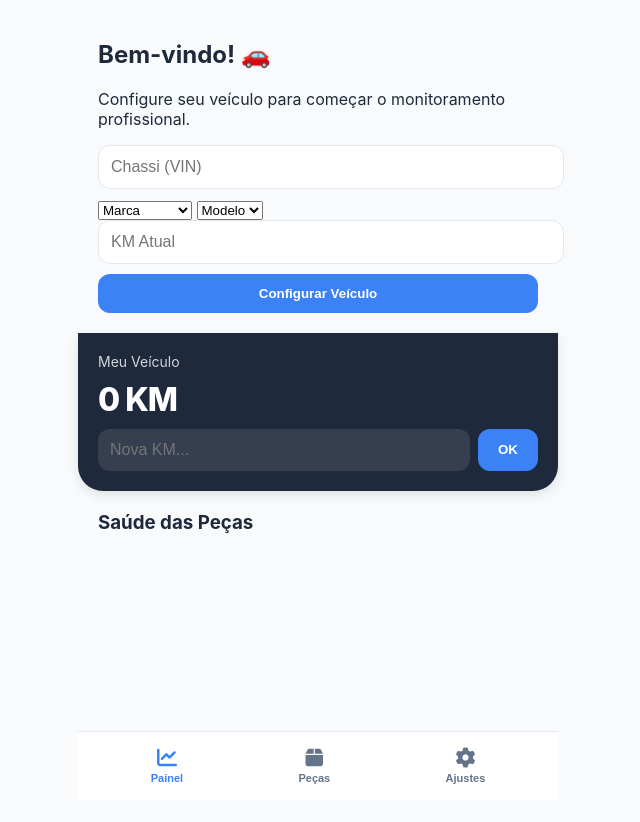
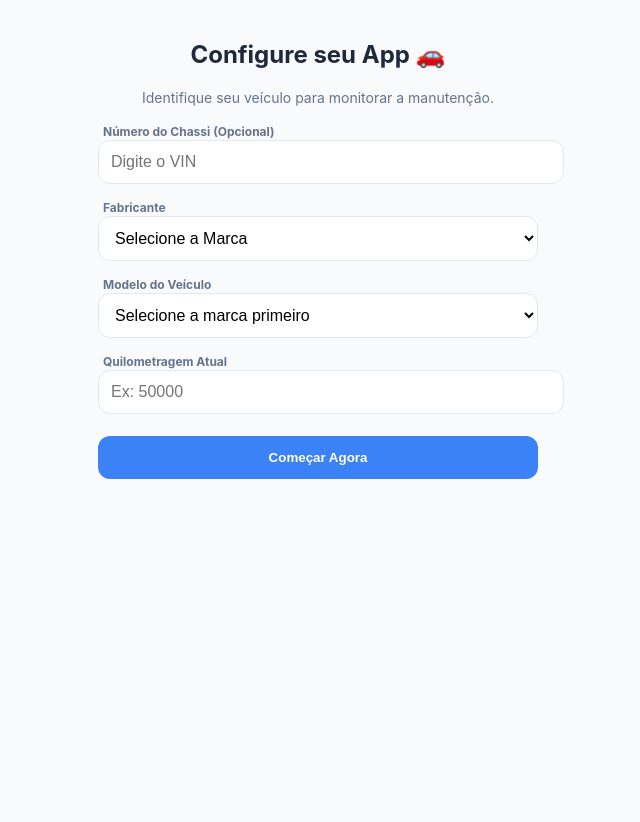
Before and after one commit to Originalrj/meu-carro-obd2, a plain HTML site: page index.html in a window 1280 px wide. Shown: the whole page, without its empty margins (322-962 px from the left). After the commit the page ends 800 px from the top, so only its background shows below. Drawn offline with Linux system fonts and the light colour scheme.

Commit message:
Mais carros

```diff
--- a/index.html
+++ b/index.html
@@ -13,28 +13,25 @@
         body { font-family: 'Inter', system-ui, -apple-system, sans-serif; background: var(--bg); margin: 0; color: var(--primary); }
         .container { max-width: 480px; margin: 0 auto; min-height: 100vh; display: flex; flex-direction: column; background: var(--bg); }
 
-        /* Navbar Superior */
         .top-nav { background: var(--primary); color: white; padding: 20px; border-radius: 0 0 25px 25px; box-shadow: 0 4px 12px rgba(0,0,0,0.1); }
         .km-display-main { font-size: 2rem; font-weight: 800; margin: 10px 0; letter-spacing: -1px; }
 
-        /* Cards de Saúde */
         .content { padding: 20px; flex: 1; }
-        .health-card { background: var(--card-bg); padding: 16px; border-radius: 16px; margin-bottom: 16px; box-shadow: 0 2px 4px rgba(0,0,0,0.05); }
+        .health-card { background: var(--card-bg); padding: 16px; border-radius: 16px; margin-bottom: 16px; box-shadow: 0 2px 4px rgba(0,0,0,0.05); border: 1px solid #e2e8f0; }
         .progress-bar { height: 8px; background: #e2e8f0; border-radius: 4px; margin: 12px 0; overflow: hidden; }
         .progress-fill { height: 100%; transition: width 0.5s ease; }
 
-        /* Menu Inferior (Navegação Estilo App) */
         .bottom-nav { background: white; display: flex; justify-content: space-around; padding: 15px; border-top: 1px solid #e2e8f0; position: sticky; bottom: 0; }
         .nav-item { border: none; background: none; color: #64748b; font-size: 11px; font-weight: 600; display: flex; flex-direction: column; align-items: center; cursor: pointer; }
         .nav-item.active { color: var(--accent); }
         .nav-item i { font-size: 20px; margin-bottom: 4px; }
 
-        /* Utilitários */
-        .btn-primary { background: var(--accent); color: white; border: none; padding: 12px; border-radius: 12px; font-weight: 700; width: 100%; cursor: pointer; }
+        .btn-primary { background: var(--accent); color: white; border: none; padding: 14px; border-radius: 12px; font-weight: 700; width: 100%; cursor: pointer; margin-top: 10px; }
         .badge { font-size: 10px; padding: 4px 8px; border-radius: 20px; font-weight: bold; text-transform: uppercase; }
         .hidden { display: none; }
 
-        input { width: 100%; padding: 12px; border: 1px solid #e2e8f0; border-radius: 12px; margin-bottom: 10px; font-size: 16px; }
+        input, select { width: 100%; padding: 12px; border: 1px solid #e2e8f0; border-radius: 12px; margin-bottom: 12px; font-size: 16px; background: white; }
+        label { font-size: 12px; font-weight: bold; color: #64748b; margin-left: 5px; }
     </style>
     <link rel="stylesheet" href="https://cdnjs.cloudflare.com/ajax/libs/font-awesome/6.0.0/css/all.min.css">
 </head>
@@ -42,22 +39,43 @@
 
 <div class="container">
     <div id="setup-screen" class="content hidden">
-        <h2>Bem-vindo! 🚗</h2>
-        <p>Configure seu veículo para começar o monitoramento profissional.</p>
-        <input type="text" id="vin-input" placeholder="Chassi (VIN)" oninput="decodificarVIN()">
-        <select id="marca" onchange="popularModelos()"><option value="">Marca</option><option value="volkswagen">Volkswagen</option></select>
-        <select id="modelo"><option value="">Modelo</option></select>
-        <input type="number" id="km-inicial" placeholder="KM Atual">
-        <button class="btn-primary" onclick="iniciarApp()">Configurar Veículo</button>
+        <h2 style="text-align:center">Configure seu App 🚗</h2>
+        <p style="text-align:center; color: #64748b; font-size: 14px;">Identifique seu veículo para monitorar a manutenção.</p>
+
+        <label>Número do Chassi (Opcional)</label>
+        <input type="text" id="vin-input" placeholder="Digite o VIN" oninput="decodificarVIN()">
+
+        <label>Fabricante</label>
+        <select id="marca" onchange="popularModelos()">
+            <option value="">Selecione a Marca</option>
+            <option value="volkswagen">Volkswagen</option>
+            <option value="fiat">Fiat</option>
+            <option value="chevrolet">Chevrolet</option>
+            <option value="hyundai">Hyundai</option>
+            <option value="toyota">Toyota</option>
+            <option value="honda">Honda</option>
+            <option value="renault">Renault</option>
+            <option value="jeep">Jeep</option>
+            <option value="nissan">Nissan</option>
+            <option value="caoa-chery">Caoa Chery</option>
+        </select>
+
+        <label>Modelo do Veículo</label>
+        <select id="modelo"><option value="">Selecione a marca primeiro</option></select>
+
+        <label>Quilometragem Atual</label>
+        <input type="number" id="km-inicial" placeholder="Ex: 50000">
+
+        <button class="btn-primary" onclick="iniciarApp()">Começar Agora</button>
     </div>
 
-    <div id="main-app" class="hidden" style="display: flex; flex-direction: column; min-height: 100vh;">
+    <div id="main-app" class="hidden">
         <div class="top-nav">
             <div style="font-size: 14px; opacity: 0.8;" id="car-title">Meu Veículo</div>
             <div class="km-display-main" id="km-display">0 KM</div>
             <div style="display: flex; gap: 8px;">
-                <input type="number" id="new-km" placeholder="Nova KM..." style="margin-bottom:0; background: rgba(255,255,255,0.1); color: white; border: none;">
-                <button onclick="atualizarKM()" style="width: auto; padding: 0 20px; margin: 0;" class="btn-primary">OK</button>
+                <input type="number" id="new-km" placeholder="Atualizar KM..." style="margin-bottom:0; background: rgba(255,255,255,0.1); color: white; border: none;">
+                <button onclick="atualizarKM()" style="width: auto; padding: 0 20px; margin: 0; background: var(--success); color: white; border-radius: 12px; border: none; font-weight: bold;">OK</button>
             </div>
         </div>
 
@@ -73,7 +91,9 @@
             </div>
 
             <div id="tab-config" class="tab-content hidden">
-                <h3>Ajustes</h3>
+                <h3>Ajustes do Aplicativo</h3>
+                <button class="btn-primary" id="btn-scan" style="background:#6200ea; margin-bottom: 20px;">🔍 Scan OBD2 (Bluetooth)</button>
+                <div id="status-bluetooth" style="text-align:center; font-size:12px; margin-bottom:20px"></div>
                 <button onclick="resetar()" style="background:#fee2e2; color:#ef4444;" class="btn-primary">Apagar Todos os Dados</button>
             </div>
         </div>
@@ -87,25 +107,66 @@
 </div>
 
 <script>
-// Estrutura de Dados Profissionalizada
 const db = {
     "volkswagen": {
-        "Gol 1.6 MSI": [
-            { id: 'oleo', cat: "Motor", item: "Óleo 5W40", km: 10000 },
-            { id: 'correia', cat: "Motor", item: "Correia Dentada", km: 60000 },
-            { id: 'pneu', cat: "Rodagem", item: "Rodízio de Pneus", km: 10000 },
-            { id: 'freio', cat: "Segurança", item: "Fluido de Freio", km: 20000 }
-        ]
+        "Gol 1.6 MSI": [{id:'oleo', cat:"Motor", item:"Óleo 5W40", km:10000}, {id:'correia', cat:"Motor", item:"Correia Dentada", km:60000}, {id:'pneu', cat:"Rodagem", item:"Rodízio Pneus", km:10000}],
+        "Polo TSI": [{id:'oleo', cat:"Motor", item:"Óleo 0W20", km:10000}],
+        "T-Cross": [{id:'oleo', cat:"Motor", item:"Óleo 0W20", km:10000}],
+        "Virtus": [{id:'oleo', cat:"Motor", item:"Óleo TSI", km:10000}],
+        "Saveiro": [{id:'oleo', cat:"Motor", item:"Óleo 5W40", km:10000}]
+    },
+    "fiat": {
+        "Strada": [{id:'oleo', cat:"Motor", item:"Óleo 0W20", km:10000}],
+        "Argo": [{id:'oleo', cat:"Motor", item:"Óleo 0W20", km:10000}],
+        "Mobi": [{id:'oleo', cat:"Motor", item:"Óleo 5W30", km:10000}],
+        "Toro": [{id:'oleo', cat:"Motor", item:"Filtro Diesel/Flex", km:10000}],
+        "Cronos": [{id:'oleo', cat:"Motor", item:"Óleo 0W20", km:10000}]
+    },
+    "chevrolet": {
+        "Onix": [{id:'oleo', cat:"Motor", item:"Óleo 0W20", km:10000}],
+        "Onix Plus": [{id:'oleo', cat:"Motor", item:"Óleo 0W20", km:10000}],
+        "Tracker": [{id:'oleo', cat:"Motor", item:"Óleo 0W20", km:10000}],
+        "S10": [{id:'oleo', cat:"Motor", item:"Filtro de Óleo Diesel", km:10000}],
+        "Spin": [{id:'oleo', cat:"Motor", item:"Óleo 5W30", km:10000}]
+    },
+    "hyundai": {
+        "HB20": [{id:'oleo', cat:"Motor", item:"Óleo 5W30", km:10000}],
+        "Creta": [{id:'oleo', cat:"Motor", item:"Óleo 5W30", km:10000}]
+    },
+    "toyota": {
+        "Corolla": [{id:'oleo', cat:"Motor", item:"Óleo 0W20", km:10000}],
+        "Hilux": [{id:'oleo', cat:"Motor", item:"Filtro Óleo", km:10000}],
+        "Yaris": [{id:'oleo', cat:"Motor", item:"Óleo 0W20", km:10000}]
     }
 };
 
-let appData = JSON.parse(localStorage.getItem('autopro_v1')) || null;
+let appData = JSON.parse(localStorage.getItem('autopro_v2')) || null;
+
+function popularModelos() {
+    const marca = document.getElementById('marca').value;
+    const comboModelo = document.getElementById('modelo');
+    comboModelo.innerHTML = '<option value="">Selecione o Modelo</option>';
+
+    if (db[marca]) {
+        Object.keys(db[marca]).forEach(m => {
+            comboModelo.innerHTML += `<option value="${m}">${m}</option>`;
+        });
+    }
+}
+
+function decodificarVIN() {
+    const vin = document.getElementById('vin-input').value.toUpperCase();
+    if(vin.startsWith("9BW")) { document.getElementById('marca').value = "volkswagen"; popularModelos(); }
+    if(vin.startsWith("9BD")) { document.getElementById('marca').value = "fiat"; popularModelos(); }
+    if(vin.startsWith("9BG")) { document.getElementById('marca').value = "chevrolet"; popularModelos(); }
+}
 
 function iniciarApp() {
     const m = document.getElementById('marca').value;
     const mod = document.getElementById('modelo').value;
     const km = parseInt(document.getElementById('km-inicial').value);
-    if(!m || !mod || isNaN(km)) return alert("Preencha os dados corretamente.");
+
+    if(!m || !mod || isNaN(km)) return alert("Por favor, preencha Marca, Modelo e KM.");
 
     const hist = db[m][mod].map(p => ({ id: p.id, km: km }));
     appData = { marca: m, modelo: mod, kmAtual: km, historico: hist };
@@ -114,10 +175,7 @@ function iniciarApp() {
 }
 
 function renderApp() {
-    if(!appData) {
-        document.getElementById('setup-screen').classList.remove('hidden');
-        return;
-    }
+    if(!appData) { document.getElementById('setup-screen').classList.remove('hidden'); return; }
     document.getElementById('setup-screen').classList.add('hidden');
     document.getElementById('main-app').classList.remove('hidden');
     document.getElementById('car-title').innerText = appData.modelo;
@@ -127,50 +185,38 @@ function renderApp() {
     lista.innerHTML = '';
 
     db[appData.marca][appData.modelo].forEach(peca => {
-        const ult = appData.historico.find(h => h.id === peca.id);
-        const prox = ult.km + peca.km;
+        const ult = appData.historico.find(h => h.id === peca.id) || {km: appData.kmAtual};
         const percorrido = appData.kmAtual - ult.km;
         const porcentagem = Math.max(0, Math.min(100, 100 - (percorrido / peca.km * 100)));
-
-        let cor = varName('--success');
-        if(porcentagem < 25) cor = varName('--danger');
-        else if(porcentagem < 50) cor = varName('--warning');
+        let cor = "#10b981";
+        if(porcentagem < 25) cor = "#ef4444"; else if(porcentagem < 50) cor = "#f59e0b";
 
         lista.innerHTML += `
             <div class="health-card">
                 <div style="display:flex; justify-content:space-between; align-items:center;">
                     <span style="font-weight:700">${peca.item}</span>
-                    <span class="badge" style="background:${cor}22; color:${cor}">${porcentagem.toFixed(0)}% saudável</span>
+                    <span class="badge" style="background:${cor}22; color:${cor}">${porcentagem.toFixed(0)}%</span>
                 </div>
-                <div class="progress-bar">
-                    <div class="progress-fill" style="width: ${porcentagem}%; background: ${cor}"></div>
+                <div class="progress-bar"><div class="progress-fill" style="width:${porcentagem}%; background:${cor}"></div></div>
+                <div style="display:flex; justify-content:space-between; font-size:11px; color:#64748b;">
+                    <span>Troca: ${ult.km.toLocaleString()} KM</span>
+                    <span>Próxima: ${(ult.km + peca.km).toLocaleString()} KM</span>
                 </div>
-                <div style="display:flex; justify-content:space-between; font-size:11px; color:#64748b;">
-                    <span>Última: ${ult.km.toLocaleString()} KM</span>
-                    <span>Próxima: ${prox.toLocaleString()} KM</span>
-                </div>
-                <button onclick="registrarTroca('${peca.id}')" style="background:none; color:var(--accent); border:none; padding:0; margin-top:10px; font-size:12px; font-weight:700; cursor:pointer;">REGISTRAR TROCA</button>
-            </div>
-        `;
+                <button onclick="registrarTroca('${peca.id}')" style="background:none; color:var(--accent); border:none; margin-top:10px; font-size:12px; font-weight:700; cursor:pointer;">RENOVAR</button>
+            </div>`;
     });
-}
-
-function registrarTroca(id) {
-    if(confirm("Confirmar serviço realizado?")) {
-        const index = appData.historico.findIndex(h => h.id === id);
-        appData.historico[index].km = appData.kmAtual;
-        salvar();
-        renderApp();
-    }
 }
 
 function atualizarKM() {
     const n = parseInt(document.getElementById('new-km').value);
-    if(n >= appData.kmAtual) {
-        appData.kmAtual = n;
-        salvar();
-        renderApp();
-        document.getElementById('new-km').value = '';
+    if(n >= appData.kmAtual) { appData.kmAtual = n; salvar(); renderApp(); document.getElementById('new-km').value = ''; }
+}
+
+function registrarTroca(id) {
+    if(confirm("Confirmar renovação deste item?")) {
+        const index = appData.historico.findIndex(h => h.id === id);
+        appData.historico[index].km = appData.kmAtual;
+        salvar(); renderApp();
     }
 }
 
@@ -181,11 +227,17 @@ function switchTab(tab, btn) {
     btn.classList.add('active');
 }
 
-function varName(name) { return getComputedStyle(document.documentElement).getPropertyValue(name).trim(); }
-function salvar() { localStorage.setItem('autopro_v1', JSON.stringify(appData)); }
-function resetar() { localStorage.clear(); location.reload(); }
-function popularModelos() { /* Mesma lógica anterior */ }
-function decodificarVIN() { /* Mesma lógica anterior */ }
+function salvar() { localStorage.setItem('autopro_v2', JSON.stringify(appData)); }
+function resetar() { if(confirm("Deseja apagar tudo?")) { localStorage.clear(); location.reload(); } }
+
+document.getElementById('btn-scan').addEventListener('click', async () => {
+    const status = document.getElementById('status-bluetooth');
+    try {
+        status.innerText = "Buscando OBD2...";
+        const device = await navigator.bluetooth.requestDevice({ acceptAllDevices: true });
+        status.innerText = "Conectado: " + device.name;
+    } catch (e) { status.innerText = "Erro: " + e.message; }
+});
 
 renderApp();
 </script>
```
